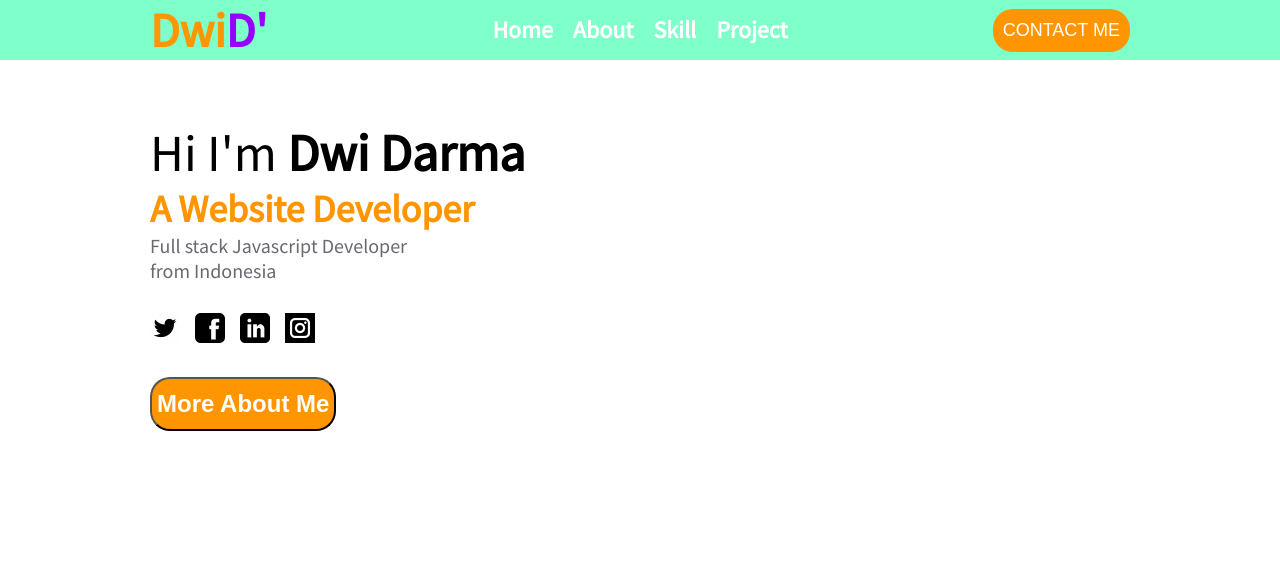
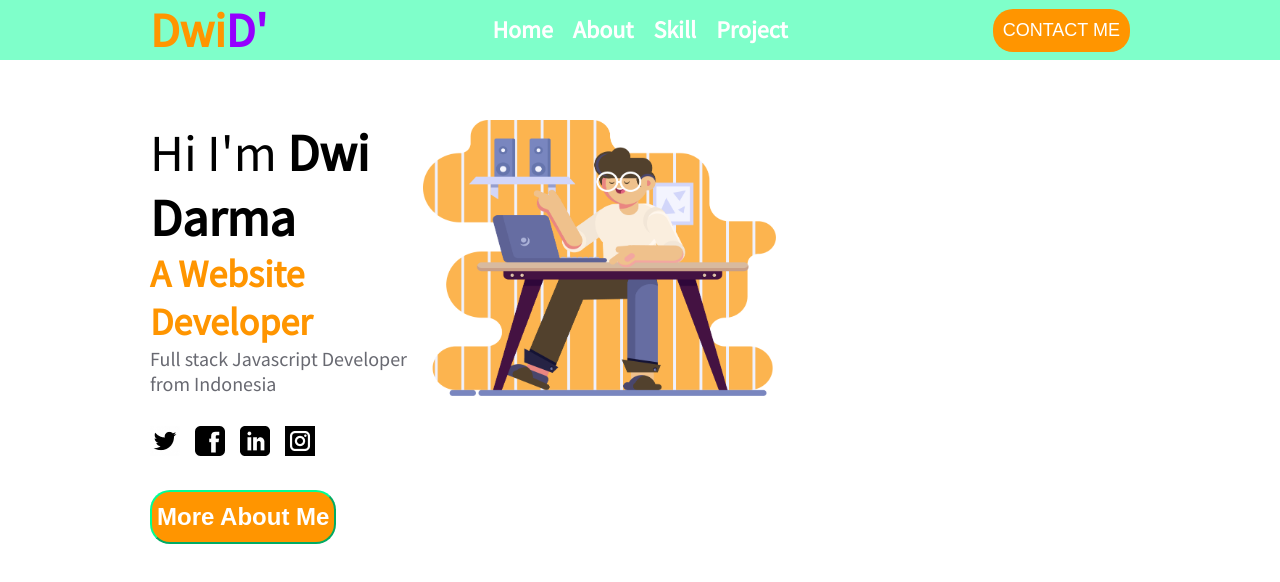
Before and after one commit to dwikbtn/portfolio, a React (Create React App) app: page / in a window 1280 px wide. Shown: the top 582 px of the page. Built offline with nearby package versions, Linux system fonts and the light colour scheme.

Commit message:
adding hero image

```diff
--- a/src/component/HomeDescription/homeDesc.scss
+++ b/src/component/HomeDescription/homeDesc.scss
@@ -34,6 +34,7 @@ div.icon {
 button.more {
   margin-top: 30px;
   border-radius: 20px;
+  border-color: $third-color;
   background-color: $primary-color;
   padding: 10px 5px;
 
--- /dev/null
+++ b/src/component/HomeImage/HeroImage.js
@@ -0,0 +1,14 @@
+import React from "react";
+import heroImg from "../../images/hero-image.png";
+
+import "./heroImage.scss";
+
+const heroImage = () => {
+  return (
+    <div className="heroImage">
+      <img src={heroImg} alt="hero" />
+    </div>
+  );
+};
+
+export default heroImage;
--- /dev/null
+++ b/src/component/HomeImage/heroImage.scss
@@ -0,0 +1,5 @@
+.heroImage {
+  img {
+    width: 50%;
+  }
+}
--- a/src/container/Home/Home.js
+++ b/src/container/Home/Home.js
@@ -1,6 +1,7 @@
 import React from "react";
 
 import HomeDesc from "../../component/HomeDescription/HomeDesc";
+import HeroImage from "../../component/HomeImage/HeroImage";
 
 import "./home.scss";
 const Home = () => {
@@ -9,7 +10,9 @@ const Home = () => {
       <div className="desciption">
         <HomeDesc />
       </div>
-      <div className="heroImage"></div>
+      <div className="heroImage">
+        <HeroImage />
+      </div>
     </div>
   );
 };
--- a/src/container/Home/home.scss
+++ b/src/container/Home/home.scss
@@ -4,4 +4,8 @@
   margin-left: 150px;
   margin-right: 150px;
   margin-top: 60px;
+  display: flex;
+  .heroImage {
+    justify-self: end;
+  }
 }
--- a/src/container/Portfolio.js
+++ b/src/container/Portfolio.js
@@ -8,9 +8,9 @@ export default class Portfolio extends Component {
     return (
       <>
         <Navbar />
-        <article>
+        <main>
           <Home />
-        </article>
+        </main>
       </>
     );
   }
```
Also changed, not shown: src/images/hero-image.png (added), 1 other file (tests, documents, lock files or other folders).
